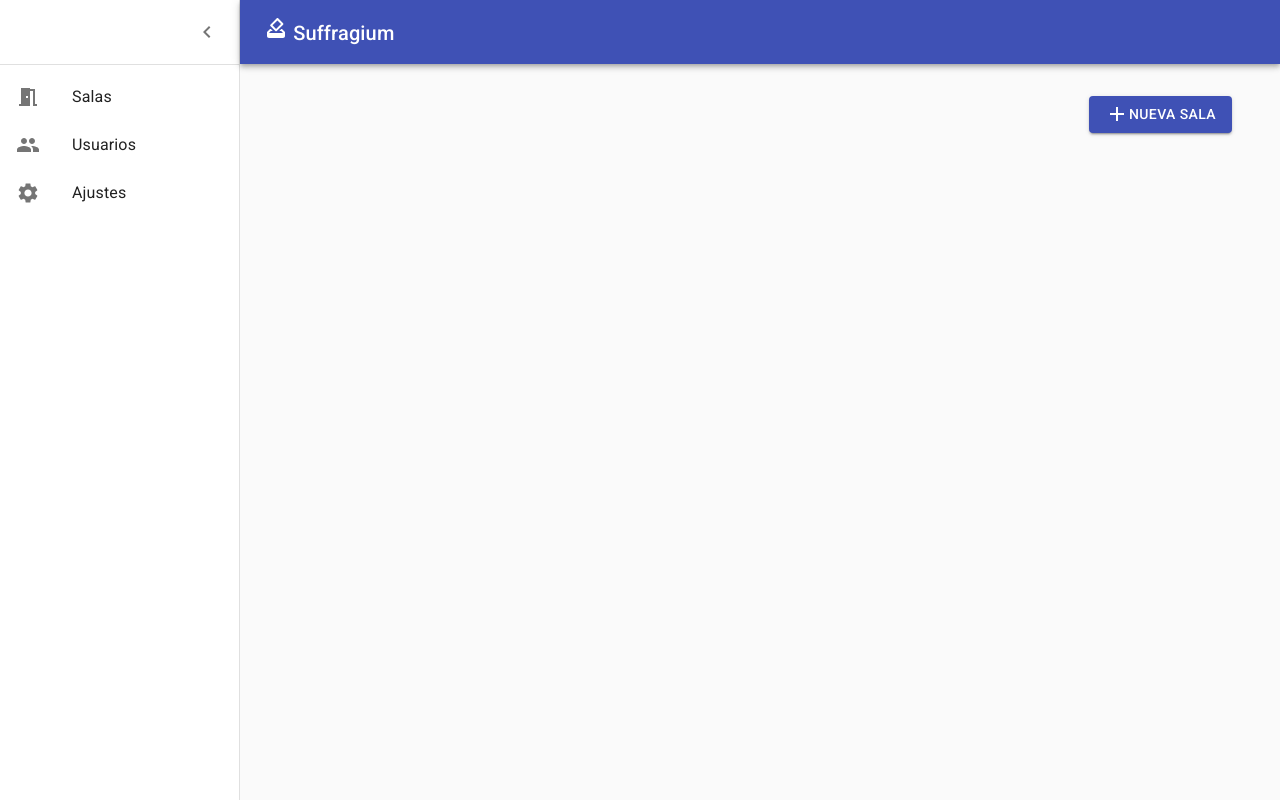
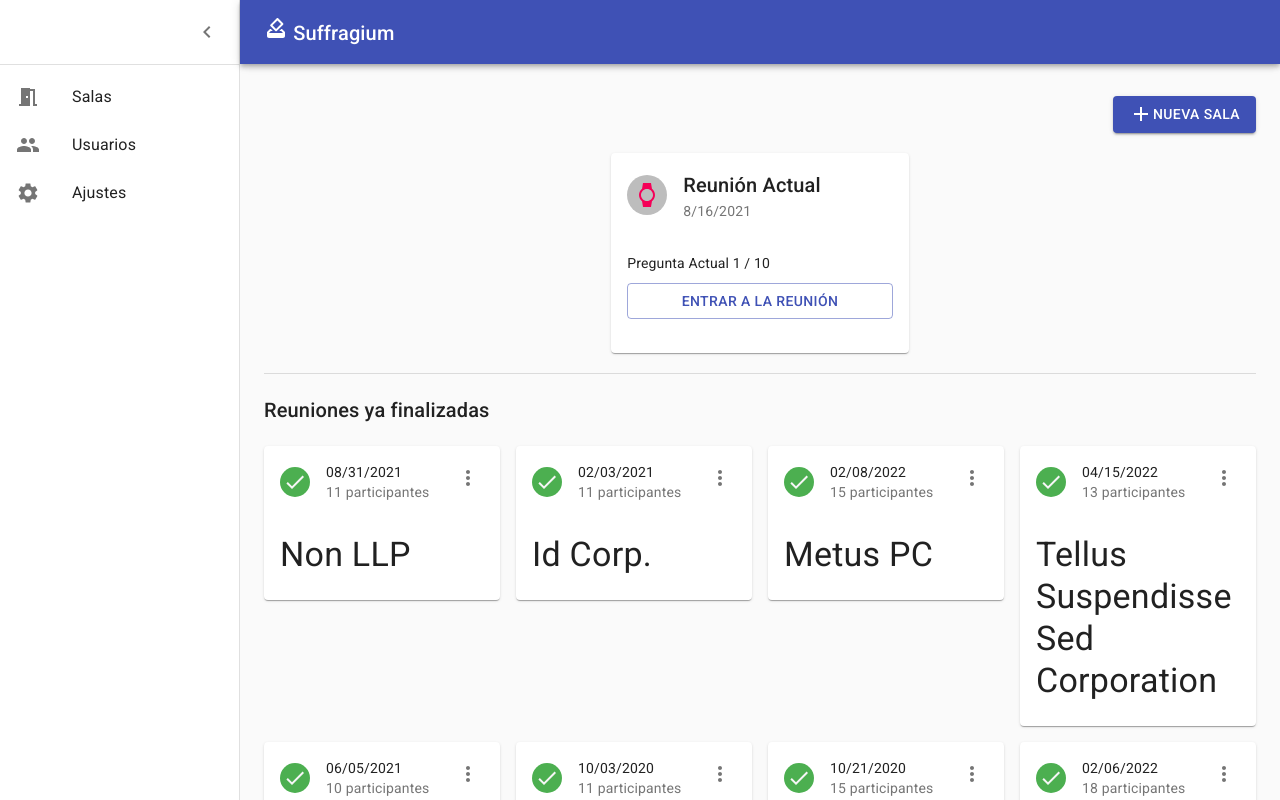
Before and after one commit to JorgeTmrz/suffragium, a React (Create React App) app in the folder web/: page / in a window 1280 px wide. Built offline with nearby package versions, Linux system fonts and the light colour scheme.

Commit message:
Create frontEnd for rooms page

```diff
--- a/web/src/pages/admin/Rooms.tsx
+++ b/web/src/pages/admin/Rooms.tsx
@@ -1,12 +1,31 @@
 import React from "react";
-import { Container} from "@material-ui/core";
+import { Grid, Divider, Typography } from "@material-ui/core";
 import { RightActionButton } from "../../components/RightActionButton";
+import { CurrentRoomCard } from "./components/roomsPage/CurrentRoomCard";
+import { mockRooms } from "./helpers/mockRooms";
+import { EndedRoomCard } from "./components/roomsPage/EndedRoomCard";
+import { RoomsPageStyles } from "./helpers/RoomsPageStyles";
 
 export const Rooms = () => {
+    const classes = RoomsPageStyles();
 
     return (
-        <Container>
-            <RightActionButton buttonText="Nueva Sala" onClick={() => {}} />
-        </Container>
+        <>
+            <Grid container>
+                <RightActionButton buttonText="Nueva Sala" onClick={() => {}} />
+                <CurrentRoomCard />
+            </Grid>
+            <Divider className={classes.divider} />
+            <Typography className={classes.endedRoomsTitle} variant="h6">Reuniones ya finalizadas</Typography>
+            <Grid container spacing={2}>
+                {mockRooms.map(({ date, topic, participants }) => (
+                    <EndedRoomCard
+                        topic={topic}
+                        date={date}
+                        participants={participants}
+                    />
+                ))}
+            </Grid>
+        </>
     );
 };
--- /dev/null
+++ b/web/src/pages/admin/components/roomsPage/CurrentRoomCard.tsx
@@ -0,0 +1,52 @@
+import {
+    Avatar,
+    Button,
+    Card,
+    CardContent,
+    CardHeader,
+    Grid,
+    makeStyles,
+    Typography,
+} from "@material-ui/core";
+import { WatchSharp } from "@material-ui/icons";
+import React from "react";
+
+export const CurrentRoomCard = () => {
+    const RootPageStyles = makeStyles({
+        card: {
+            width: "30%",
+            minWidth: "250px"
+        },
+        buttonGrid: {
+            display: "flex",
+            marginTop: "10px",
+            marginBottom: "10px",
+        },
+    });
+
+    const classes = RootPageStyles();
+
+    return (
+        <Grid container alignItems="center" justifyContent="center">
+            <Card className={classes.card} variant="elevation">
+                <CardHeader
+                    avatar={
+                        <Avatar>
+                            <WatchSharp color="secondary" />
+                        </Avatar>
+                    }
+                    title={<Typography variant="h6">Reunión Actual</Typography>}
+                    subheader={new Date().toLocaleDateString()}
+                />
+                <CardContent>
+                    <Grid>Pregunta Actual 1 / 10</Grid>
+                    <Grid className={classes.buttonGrid} alignContent="center">
+                        <Button fullWidth variant="outlined" color="primary">
+                            Entrar a la reunión
+                        </Button>
+                    </Grid>
+                </CardContent>
+            </Card>
+        </Grid>
+    );
+};
--- /dev/null
+++ b/web/src/pages/admin/components/roomsPage/EndedRoomCard.tsx
@@ -0,0 +1,79 @@
+import {
+    Avatar,
+    Box,
+    Card,
+    CardContent,
+    CardHeader,
+    Grid,
+    IconButton,
+    makeStyles,
+    Menu,
+    MenuItem,
+    Typography,
+} from "@material-ui/core";
+import { CheckSharp, MoreVert } from "@material-ui/icons";
+import React, { useState } from "react";
+import { useRef } from "react";
+
+type endedRoomProps = {
+    topic?: string;
+    date?: string;
+    participants?: number;
+};
+
+export const EndedRoomCard = ({
+    topic = "test",
+    participants = 0,
+    date = "2020-2024",
+}: endedRoomProps) => {
+    const [isOpenMenu, setIsOpenMenu] = useState(false);
+    const anchorEl = useRef(null);
+
+    const handleMenuOpen = () => {
+        setIsOpenMenu(!isOpenMenu);
+    };
+
+    const endedRoomStyles = makeStyles((theme) => ({
+        avatarIcon: {
+            width: "30px",
+            height: "30px",
+            color: theme.palette.grey[100],
+            backgroundColor: theme.palette.success.main,
+        },
+    }));
+
+    const classes = endedRoomStyles();
+
+    return (
+        <Grid xs={12} sm={3} item>
+            <Card variant="elevation">
+                <Menu
+                    open={isOpenMenu}
+                    anchorEl={anchorEl.current}
+                    onClose={handleMenuOpen}
+                >
+                    <MenuItem>Detalles</MenuItem>
+                </Menu>
+                <CardHeader
+                    action={
+                        <IconButton ref={anchorEl} onClick={handleMenuOpen}>
+                            <MoreVert />
+                        </IconButton>
+                    }
+                    avatar={
+                        <Avatar className={classes.avatarIcon}>
+                            <CheckSharp />
+                        </Avatar>
+                    }
+                    title={date}
+                    subheader={`${participants} participantes`}
+                ></CardHeader>
+                <CardContent>
+                    <Box>
+                        <Typography variant="h4">{topic}</Typography>
+                    </Box>
+                </CardContent>
+            </Card>
+        </Grid>
+    );
+};
--- /dev/null
+++ b/web/src/pages/admin/helpers/RoomsPageStyles.ts
@@ -0,0 +1,11 @@
+import { makeStyles } from "@material-ui/core";
+
+export const RoomsPageStyles = makeStyles({
+    divider: {
+        marginBottom: "20px",
+        marginTop: "20px",
+    },
+    endedRoomsTitle: {
+        marginBottom: "20px",
+    }
+});
```
